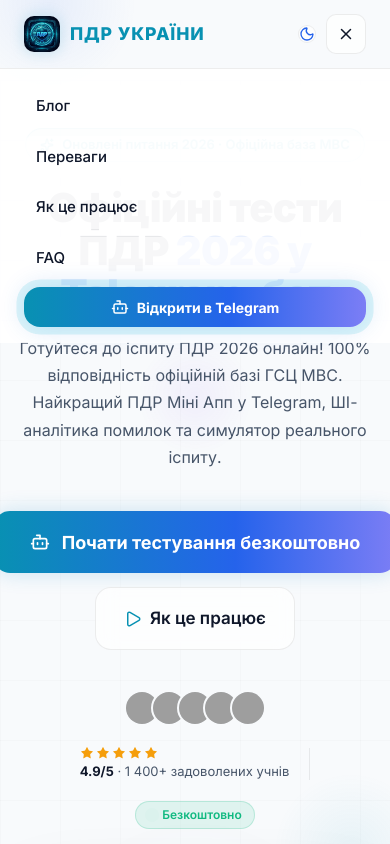
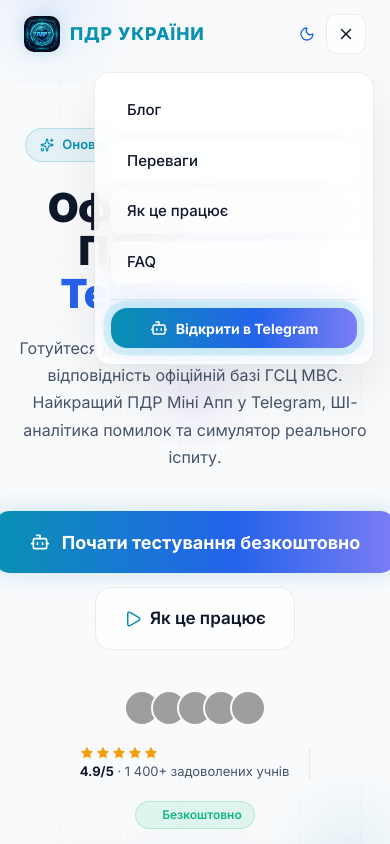
Before and after one commit to serjtlgram/pdr-landing, a Next.js app: page / in a window 390 px wide. Both pictures are taken after a click on the button 346 px from the left and 34 px from the top of the page. Shown: the top 844 px of the page. Built offline with nearby package versions, Linux system fonts and the light colour scheme; grey boxes are pictures that could not be loaded.

Commit message:
Optimize mobile menu as a popover dropdown and fix visibility on desktop

```diff
--- a/src/app/components/SharedUI.tsx
+++ b/src/app/components/SharedUI.tsx
@@ -166,7 +166,7 @@
             onClick={() => setMenuOpen(!menuOpen)}
             aria-label="Меню"
             style={{ position: 'relative', zIndex: 2, flexShrink: 0, display: 'flex', alignItems: 'center', justifyContent: 'center', width: '2.5rem', height: '2.5rem', borderRadius: '0.625rem', border: '1px solid var(--border-color)', background: 'var(--bg-glass)', color: 'var(--text-primary)', cursor: 'pointer' }}
-            className="sm:hidden"
+            className="md:hidden"
           >
             {menuOpen ? <X size={18} /> : <Menu size={18} />}
           </button>
@@ -174,14 +174,19 @@
       </div>
 
       {menuOpen && (
-        <div style={{ background: 'var(--bg-card)', borderTop: '1px solid var(--border-color)', padding: '1rem 1.5rem', display: 'flex', flexDirection: 'column', gap: '0.5rem' }}>
+        <div className="md:hidden absolute right-4 top-[4.5rem] w-[280px]" style={{ background: 'var(--bg-card)', backdropFilter: 'blur(20px)', WebkitBackdropFilter: 'blur(20px)', border: '1px solid var(--border-color)', borderRadius: '1rem', padding: '1rem', display: 'flex', flexDirection: 'column', gap: '0.5rem', boxShadow: 'var(--shadow-card)' }}>
           {navLinks.map(([href, label]) => (
             <Link key={href} href={href} onClick={() => setMenuOpen(false)}
-              style={{ padding: '0.625rem 0.75rem', fontSize: '0.9375rem', fontWeight: 500, color: 'var(--text-primary)', textDecoration: 'none', borderRadius: '0.5rem', background: 'var(--bg-glass)' }}>
+              style={{ padding: '0.625rem 1rem', fontSize: '0.9375rem', fontWeight: 500, color: 'var(--text-primary)', textDecoration: 'none', borderRadius: '0.5rem', background: 'var(--bg-glass)', transition: 'color 0.2s' }}
+              onMouseEnter={e => (e.currentTarget.style.color = 'var(--accent-cyan)')}
+              onMouseLeave={e => (e.currentTarget.style.color = 'var(--text-primary)')}
+            >
               {label}
             </Link>
           ))}
-          <TelegramButton label="Відкрити в Telegram" size="sm" id="cta-mobile-menu" className="mt-2 w-full justify-center" />
+          <div style={{ marginTop: '0.5rem', paddingTop: '0.5rem', borderTop: '1px solid var(--border-color)' }}>
+            <TelegramButton label="Відкрити в Telegram" size="sm" id="cta-mobile-menu" className="w-full justify-center" />
+          </div>
         </div>
       )}
     </header>
```
